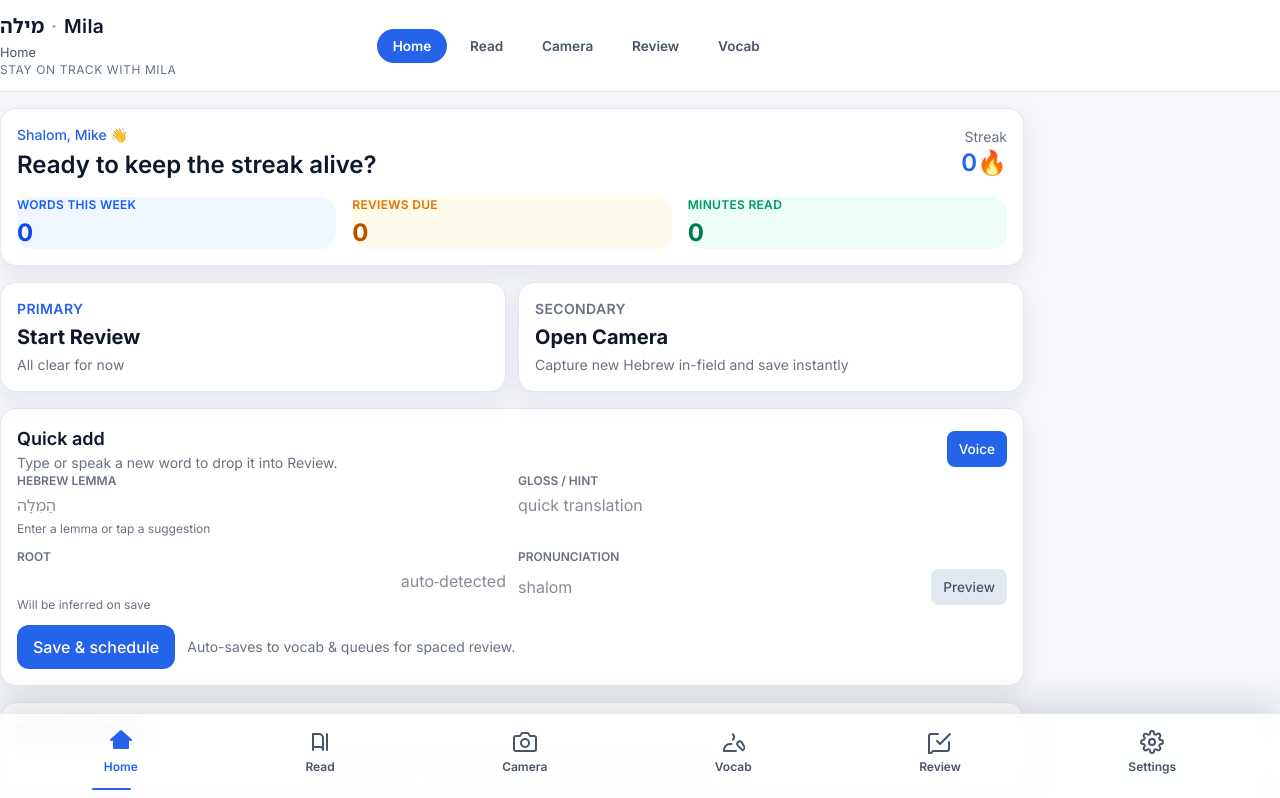
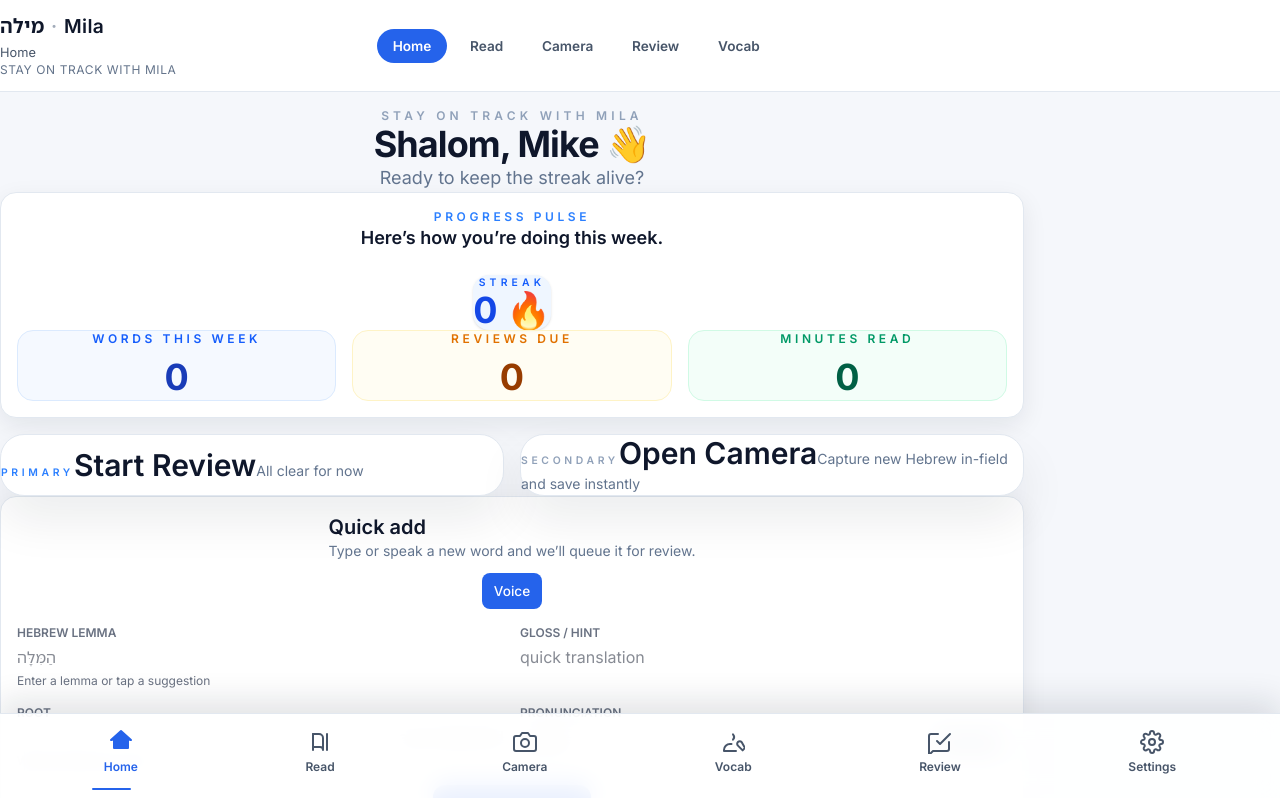
Before and after one commit to michaperki/mila, a React (Vite) app in the folder apps/web/: page / in a window 1280 px wide. Shown: the top 798 px of the page. Built offline with nearby package versions, Linux system fonts and the light colour scheme.

Commit message:
style: elevate home layout hierarchy

```diff
--- a/apps/web/src/routes/Home.tsx
+++ b/apps/web/src/routes/Home.tsx
@@ -290,61 +290,68 @@ function Home() {
   return (
     <>
       <TopNavBar current="home" title="Home" subtitle="Stay on track with Mila" />
-      <main className="mx-auto w-full max-w-5xl px-4 py-6 pb-24 space-y-5 sm:px-6">
-        <section className="card">
-          <div className="flex items-center justify-between gap-4">
-            <div>
-              <p className="text-sm text-primary font-medium">Shalom, {displayName} 👋</p>
-              <h1 className="text-2xl font-semibold mt-1">Ready to keep the streak alive?</h1>
+      <main className="mx-auto w-full max-w-4xl px-4 pb-28 pt-8 space-y-8 sm:px-6 lg:max-w-5xl">
+        <header className="space-y-3 text-center">
+          <p className="text-xs font-semibold uppercase tracking-[0.35em] text-slate-400">Stay on track with Mila</p>
+          <h1 className="text-3xl font-bold tracking-tight text-slate-900 sm:text-4xl">Shalom, {displayName} 👋</h1>
+          <p className="text-base text-slate-500 sm:text-lg">Ready to keep the streak alive?</p>
+        </header>
+
+        <section className="card rounded-3xl border border-slate-200 bg-white p-6 shadow-soft sm:p-8">
+          <div className="flex flex-col items-center gap-6 sm:flex-row sm:items-start sm:justify-between">
+            <div className="space-y-2 text-center sm:text-left">
+              <p className="text-xs font-semibold uppercase tracking-[0.3em] text-blue-500">Progress pulse</p>
+              <p className="text-lg font-semibold text-slate-900 sm:text-xl">Here’s how you’re doing this week.</p>
             </div>
-            <div className="text-right">
-              <p className="text-sm text-gray-500">Streak</p>
-              <p className="text-2xl font-semibold text-primary">{streak}🔥</p>
+            <div className="rounded-2xl bg-blue-50 px-5 py-3 text-center shadow-sm sm:text-right">
+              <p className="text-[0.65rem] font-semibold uppercase tracking-[0.4em] text-blue-600">Streak</p>
+              <p className="text-3xl font-extrabold text-blue-700 sm:text-4xl">{streak} 🔥</p>
             </div>
           </div>
-          <div className="mt-4 grid grid-cols-2 gap-4 sm:grid-cols-3">
-            <div className="bg-blue-50 rounded-lg p-3">
-              <p className="text-xs text-blue-600 uppercase font-semibold tracking-wide">Words this week</p>
-              <p className="text-2xl font-bold text-blue-700 mt-1">{wordsThisWeek}</p>
+
+          <div className="mt-8 grid gap-4 sm:grid-cols-3">
+            <div className="rounded-2xl border border-blue-100 bg-blue-50/60 p-4 text-center">
+              <p className="text-xs font-semibold uppercase tracking-[0.3em] text-blue-600">Words this week</p>
+              <p className="mt-2 text-3xl font-bold leading-tight text-blue-800 sm:text-4xl">{wordsThisWeek}</p>
             </div>
-            <div className="bg-amber-50 rounded-lg p-3">
-              <p className="text-xs text-amber-600 uppercase font-semibold tracking-wide">Reviews due</p>
-              <p className="text-2xl font-bold text-amber-700 mt-1">{reviewsDue}</p>
+            <div className="rounded-2xl border border-amber-100 bg-amber-50/60 p-4 text-center">
+              <p className="text-xs font-semibold uppercase tracking-[0.3em] text-amber-600">Reviews due</p>
+              <p className="mt-2 text-3xl font-bold leading-tight text-amber-800 sm:text-4xl">{reviewsDue}</p>
             </div>
-            <div className="bg-emerald-50 rounded-lg p-3 col-span-2 sm:col-span-1">
-              <p className="text-xs text-emerald-600 uppercase font-semibold tracking-wide">Minutes read</p>
-              <p className="text-2xl font-bold text-emerald-700 mt-1">{readingMinutes}</p>
+            <div className="rounded-2xl border border-emerald-100 bg-emerald-50/60 p-4 text-center">
+              <p className="text-xs font-semibold uppercase tracking-[0.3em] text-emerald-600">Minutes read</p>
+              <p className="mt-2 text-3xl font-bold leading-tight text-emerald-800 sm:text-4xl">{readingMinutes}</p>
             </div>
           </div>
         </section>
 
-        <section className="grid gap-3 sm:grid-cols-2">
+        <section className="grid gap-4 sm:grid-cols-2">
           <button
-            className="card flex flex-col items-start gap-1 text-left hover:bg-primary/5 transition"
+            className="rounded-3xl border border-slate-200 bg-white p-6 text-left shadow-soft transition transform hover:-translate-y-1 hover:shadow-lg focus-visible:outline focus-visible:outline-2 focus-visible:outline-primary sm:p-7"
             onClick={() => navigate('/review')}
           >
-            <span className="text-sm text-primary font-semibold uppercase tracking-wide">Primary</span>
-            <span className="text-xl font-bold">Start Review</span>
-            <span className="text-sm text-gray-500">
+            <span className="text-[0.65rem] font-semibold uppercase tracking-[0.35em] text-blue-500">Primary</span>
+            <span className="mt-2 text-2xl font-semibold text-slate-900 sm:text-3xl">Start Review</span>
+            <span className="mt-2 text-sm text-slate-500">
               {reviewsDue > 0 ? `${reviewsDue} card${reviewsDue === 1 ? '' : 's'} waiting` : 'All clear for now'}
             </span>
           </button>
 
           <button
-            className="card flex flex-col items-start gap-1 text-left hover:bg-primary/5 transition"
+            className="rounded-3xl border border-slate-200 bg-white p-6 text-left shadow-soft transition transform hover:-translate-y-1 hover:shadow-lg focus-visible:outline focus-visible:outline-2 focus-visible:outline-primary sm:p-7"
             onClick={() => navigate('/camera')}
           >
-            <span className="text-sm text-gray-500 font-semibold uppercase tracking-wide">Secondary</span>
-            <span className="text-xl font-bold">Open Camera</span>
-            <span className="text-sm text-gray-500">Capture new Hebrew in-field and save instantly</span>
+            <span className="text-[0.65rem] font-semibold uppercase tracking-[0.35em] text-slate-400">Secondary</span>
+            <span className="mt-2 text-2xl font-semibold text-slate-900 sm:text-3xl">Open Camera</span>
+            <span className="mt-2 text-sm text-slate-500">Capture new Hebrew in-field and save instantly</span>
           </button>
         </section>
 
-        <section className="card">
-          <div className="flex items-center justify-between mb-3">
-            <div>
-              <h2 className="text-lg font-semibold">Quick add</h2>
-              <p className="text-sm text-gray-500">Type or speak a new word to drop it into Review.</p>
+        <section className="card rounded-3xl border border-slate-200 bg-white p-6 shadow-soft sm:p-8">
+          <div className="flex flex-col gap-3 sm:flex-row sm:items-center sm:justify-between">
+            <div className="space-y-1">
+              <h2 className="text-xl font-semibold text-slate-900">Quick add</h2>
+              <p className="text-sm text-slate-500">Type or speak a new word and we’ll queue it for review.</p>
             </div>
             <button
               className={`btn btn-small ${isVoiceSupported ? '' : 'btn-secondary'} ${isListening ? 'bg-primary text-white' : ''}`}
@@ -355,7 +362,7 @@ function Home() {
               {isListening ? 'Listening…' : 'Voice'}
             </button>
           </div>
-          <form className="grid gap-3 sm:grid-cols-2" onSubmit={handleQuickAdd}>
+          <form className="mt-4 grid gap-4 sm:grid-cols-2" onSubmit={handleQuickAdd}>
             <div className="flex flex-col gap-1 sm:col-span-1">
               <label htmlFor="quick-lemma" className="text-xs font-semibold uppercase text-gray-500">
                 Hebrew lemma
@@ -477,7 +484,7 @@ function Home() {
                 </div>
               </div>
             )}
-            <div className="sm:col-span-2 flex items-center gap-3">
+            <div className="sm:col-span-2 flex flex-col gap-3 sm:flex-row sm:items-center">
               <button
                 className="btn bg-primary text-white hover:bg-primary/90"
                 type="submit"
@@ -499,41 +506,40 @@ function Home() {
             </div>
           </form>
         </section>
-
-        <section className="card">
-          <div className="flex items-center justify-between mb-3">
-            <h2 className="text-lg font-semibold">Recent activity</h2>
+        <section className="card rounded-3xl border border-slate-200 bg-white p-6 shadow-soft sm:p-8">
+          <div className="flex flex-col gap-2 sm:flex-row sm:items-center sm:justify-between">
+            <h2 className="text-xl font-semibold text-slate-900">Recent activity</h2>
             {totalWords > 0 && (
-              <span className="text-xs text-gray-500 uppercase font-semibold tracking-wide">
+              <span className="text-xs font-semibold uppercase tracking-[0.3em] text-slate-400">
                 Total words · {totalWords}
               </span>
             )}
           </div>
           {isBusy ? (
-            <div className="flex items-center justify-center py-8 text-gray-500">Loading your data…</div>
+            <div className="flex items-center justify-center py-10 text-slate-500">Loading your data…</div>
           ) : recentWords.length > 0 ? (
-            <ul className="space-y-3">
+            <ul className="mt-4 space-y-4">
               {recentWords.map((item) => (
-                <li key={item.id} className="flex items-center justify-between">
+                <li key={item.id} className="flex items-center justify-between rounded-2xl border border-slate-100 bg-slate-50/60 px-4 py-3">
                   <div>
-                    <p className="text-base font-semibold" dir="rtl">{item.lemma}</p>
-                    <p className="text-sm text-gray-500">{item.gloss}</p>
+                    <p className="text-lg font-semibold text-slate-900" dir="rtl">{item.lemma}</p>
+                    <p className="text-sm text-slate-500">{item.gloss}</p>
                   </div>
-                  <span className="text-xs text-gray-400">{formatRelativeTime(item.createdAt)}</span>
+                  <span className="text-xs font-medium uppercase tracking-[0.25em] text-slate-400">{formatRelativeTime(item.createdAt)}</span>
                 </li>
               ))}
             </ul>
           ) : (
-            <div className="py-8 text-center text-gray-500">
+            <div className="py-10 text-center text-slate-500">
               Capture a text or quick add a word to see activity here.
             </div>
           )}
           {latestText && (
-            <div className="mt-5 rounded-lg border border-dashed border-gray-200 p-4">
-              <p className="text-xs text-gray-500 uppercase font-semibold tracking-wide mb-1">Continue reading</p>
-              <p className="text-lg font-semibold mb-2">{latestText.title || 'Untitled capture'}</p>
-              <div className="flex items-center justify-between">
-                <span className="text-sm text-gray-500">{latestText.chunks.length} segments</span>
+            <div className="mt-6 rounded-2xl border border-dashed border-slate-200 px-5 py-4">
+              <p className="text-[0.65rem] font-semibold uppercase tracking-[0.3em] text-slate-400">Continue reading</p>
+              <p className="mt-1 text-lg font-semibold text-slate-900">{latestText.title || 'Untitled capture'}</p>
+              <div className="mt-3 flex items-center justify-between text-sm text-slate-500">
+                <span>{latestText.chunks.length} segments</span>
                 <Link className="btn btn-small" to={`/read/${latestText.id}`}>
                   Resume
                 </Link>
```
